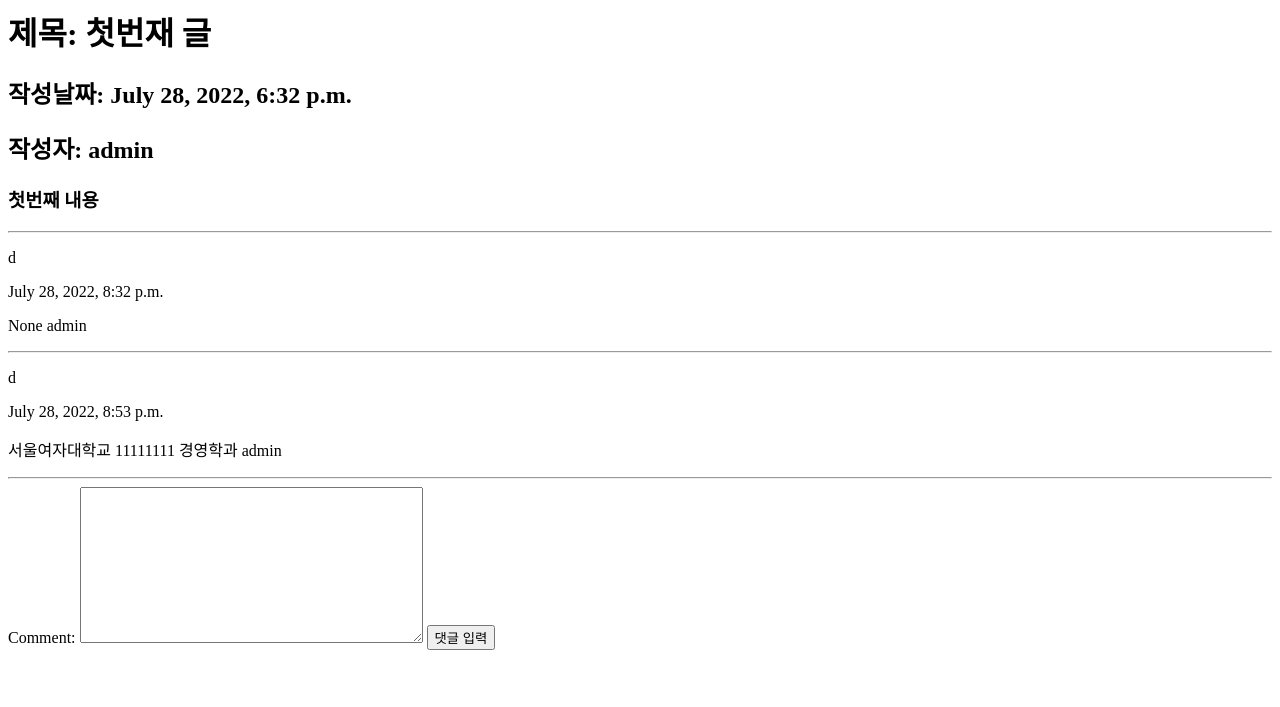
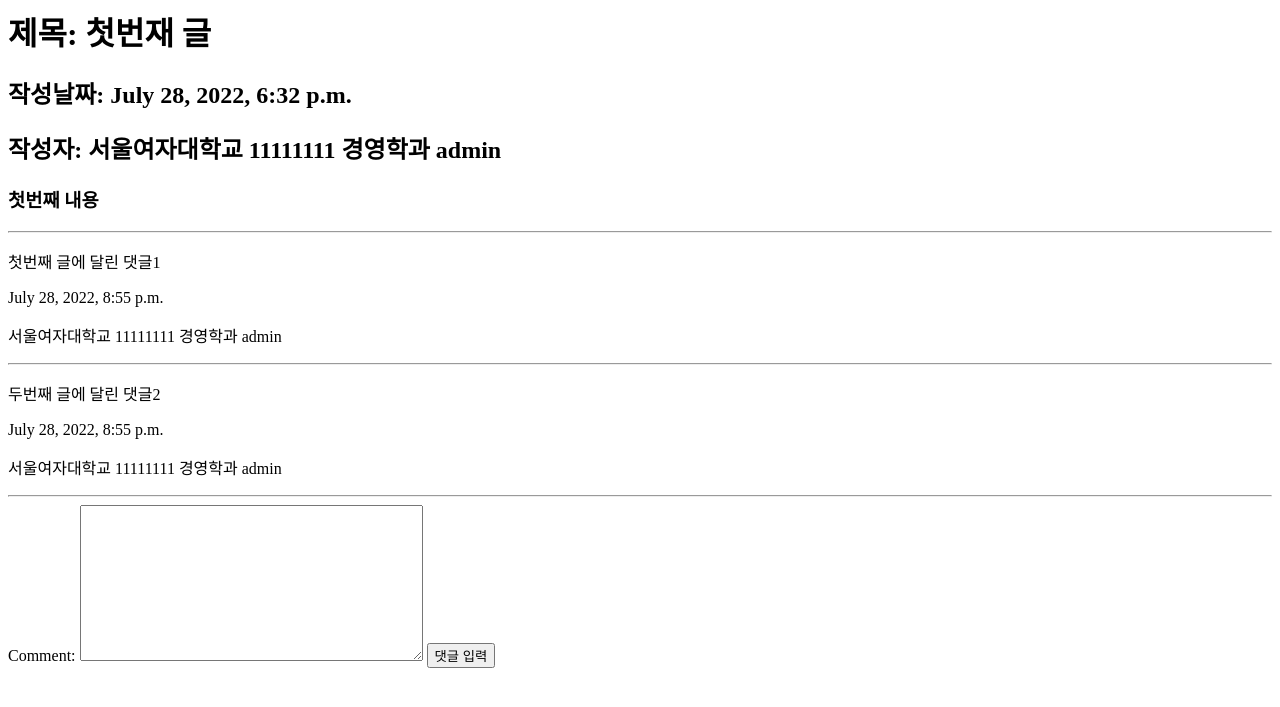
Before and after one commit to seoeunkong/YGT-Backend, a Django app: page /detail/1 in a window 1280 px wide. Shown: the top 707 px of the page. Run offline with Django 4.2, Linux system fonts and the light colour scheme; data comes from the database, SQL or seed files in the repository.

Commit message:
post profile update

```diff
--- a/postapp/models.py
+++ b/postapp/models.py
@@ -9,12 +9,8 @@
     body = models.TextField()
     date = models.DateTimeField(auto_now_add=True)
     author = models.ForeignKey(User,on_delete=models.CASCADE)
-    #게시글 작성자 학교
-    author_school = models.ForeignKey("Profile", null =True, blank=True, on_delete=models.CASCADE)
-    # #게시글 작성자 학과
-    # author_department = models.ForeignKey(UserModel, null =True, blank=True, on_delete=models.CASCADE)
-    # #게시글 작성자 학번
-    # author_id = models.ForeignKey(UserModel, null =True, blank=True, on_delete=models.CASCADE)
+    #게시글 작성자 학교,학과,학번
+    author_profile = models.ForeignKey("Profile", null =True, blank=True, on_delete=models.CASCADE)
 
     def __str__(self):
         return self.title
@@ -24,7 +20,7 @@
     date = models.DateTimeField(auto_now_add=True)
     post = models.ForeignKey(Post, null =True, blank=True, on_delete=models.CASCADE)
     writer = models.ForeignKey(User,on_delete=models.CASCADE)
-    # #댓글 작성자 학교,학과,학번
+    #댓글 작성자 학교,학과,학번
     writer_profile = models.ForeignKey("Profile", null =True, blank=True, on_delete=models.CASCADE)
 
     def __str__(self):
--- a/postapp/templates/detail.html
+++ b/postapp/templates/detail.html
@@ -1,7 +1,7 @@
 <h1>제목: {{ post_detail.title}}</h1>
 
 <h2>작성날짜: {{ post_detail.date}}</h2>
-<h2> 작성자: {{ post_detail.author }} </h2>
+<h2> 작성자: {{ post_detail.author_profile }} {{ post_detail.author }} </h2>
 
 <h3>
     {{ post_detail.body}}
--- a/postapp/views.py
+++ b/postapp/views.py
@@ -16,6 +16,7 @@
         if form.is_valid():
             unfinished = form.save(commit=False)
             unfinished.author = request.user
+            unfinished.author_profile = get_object_or_404(Profile, pk=request.user.id)
             unfinished.save()
             return redirect("home")
 
```
Also changed, not shown: db.sqlite3, postapp/migrations/0015_rename_author_school_post_author_profile.py (added).
